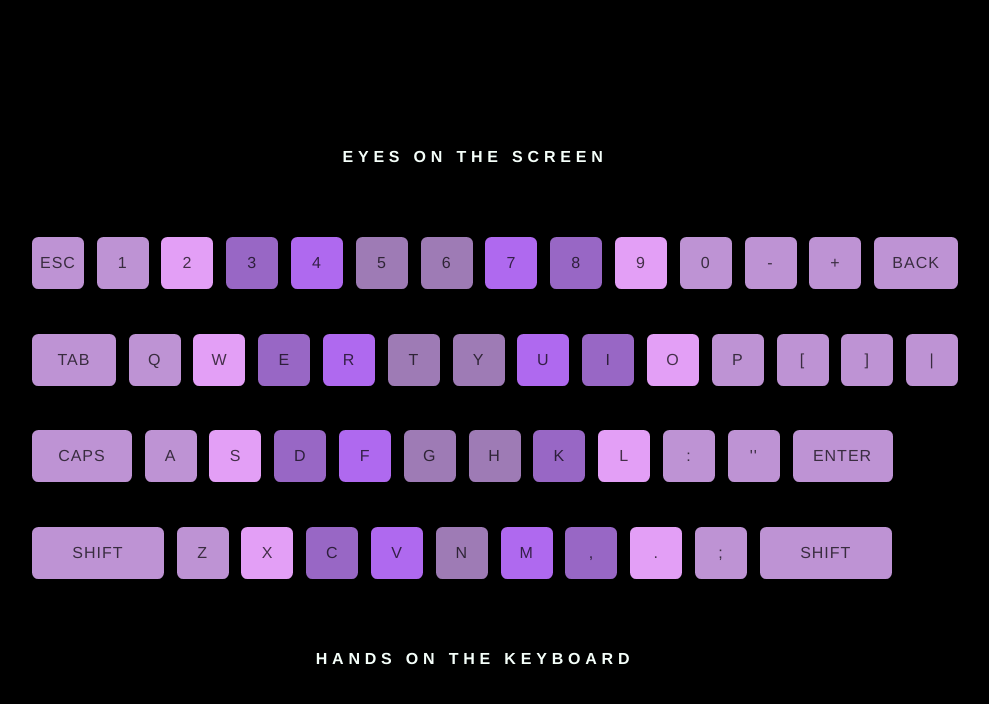
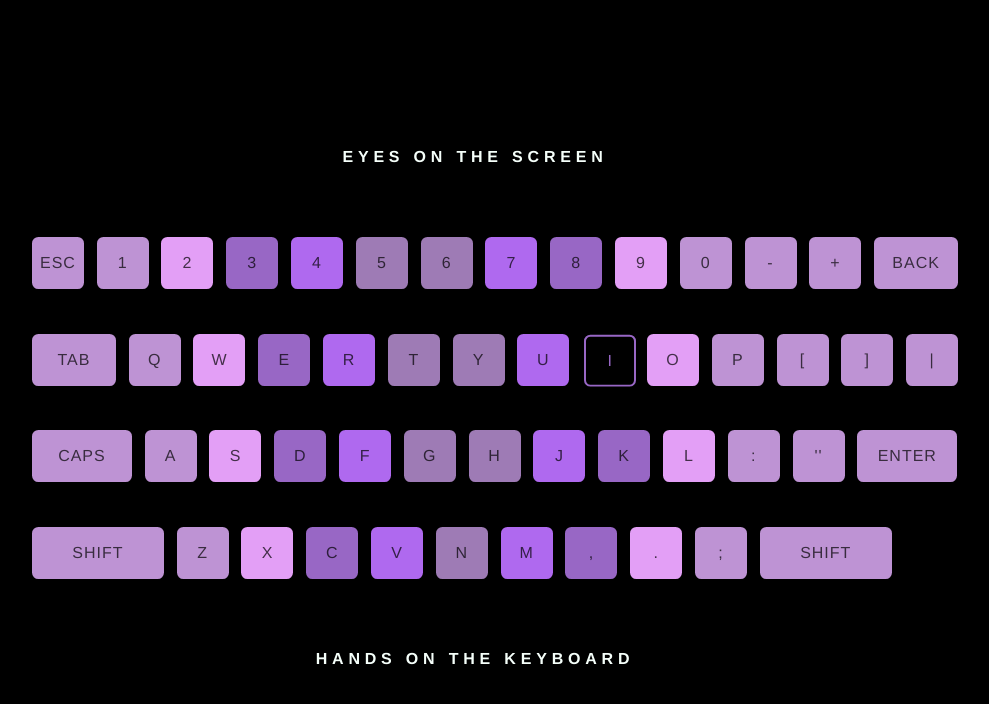
Before and after one commit to sadiyameem/keyboard, a plain HTML site: page index.html in a window 1280 px wide. Shown: the whole page, without its empty margins (165-1154 px from the left). Drawn offline with Linux system fonts and the light colour scheme.

Commit message:
fixed errors

```diff
--- a/index.html
+++ b/index.html
@@ -50,6 +50,7 @@
                 <li class="pointer1st" id="F">F</li>
                 <li class="pointer2nd" id="G">G</li>
                 <li class="pointer2nd" id="H">H</li>
+                <li class="pointer1st" id="J">J</li>
                 <li class="middle" id="K">K</li>
                 <li class="ring" id="L">L</li>
                 <li class="pinky">:</li>
--- a/script.js
+++ b/script.js
@@ -42,3 +42,5 @@
     targetRandomKey();
   }
 })
+
+targetRandomKey();
```
